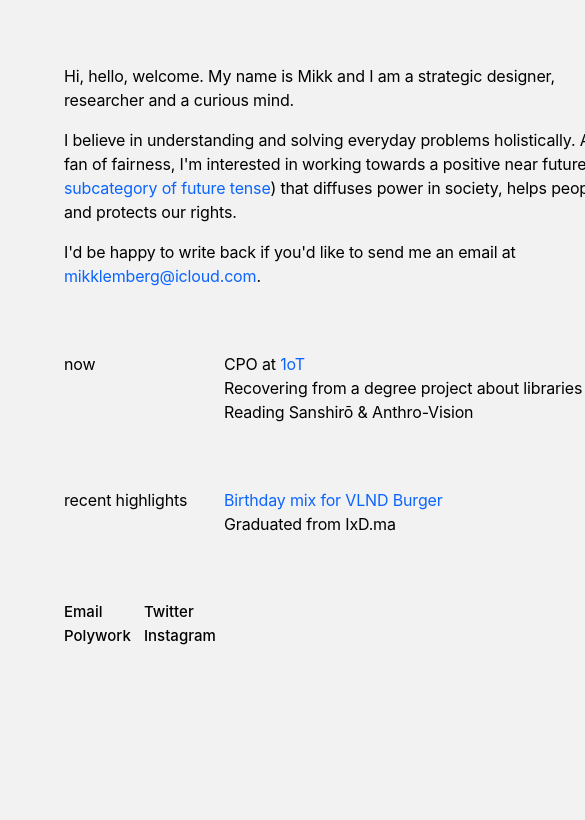
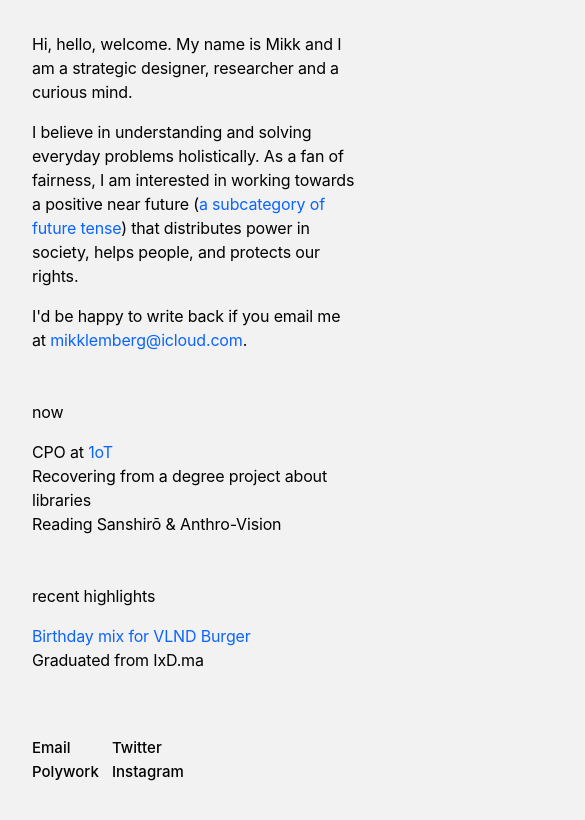
Before and after one commit to mikklemberg/webspace, a plain HTML site: page index.html in a window 390 px wide. Shown: the top 820 px of the page, 585 px wide, since content can reach past the window. Drawn offline with Linux system fonts and the light colour scheme.

Commit message:
Update index.html

```diff
--- a/index.html
+++ b/index.html
@@ -3,6 +3,8 @@
 <meta charset="utf-8"/>
     <title>Mikk Lemberg webspace</title>
     <meta content="Welcome to my personal website." name="description"/>
+
+<meta name="viewport" content="width=device-width, initial-scale=1.0">
 
  <style media="all" type="text/css">
     body {
@@ -74,6 +76,23 @@ a.footer {
         color: #000;
     }
 
+@media screen and (max-width: 480px) {
+  body {
+        margin: 2em 2em 2em;
+     }
+ p.about {
+        width: 100%;
+    }
+
+.grid-container {
+      display: grid;
+      margin-top: 48px;
+      grid-template-columns: 320px;
+      gap: 1em;
+    }
+
+}
+
 </style>
 </head>
 
@@ -81,9 +100,9 @@ a.footer {
 
     <p class="about">Hi, hello, welcome. My name is Mikk and I am a strategic designer, researcher and a curious mind.</p>
 
-    <p class="about">I believe in understanding and solving everyday problems holistically. As a fan of fairness, I'm interested in working towards a positive near future (<a href="https://en.wikipedia.org/wiki/Near_future_(grammar)" target="_blank">a subcategory of future tense</a>) that diffuses power in society, helps people and protects our rights.</p>
+    <p class="about">I believe in understanding and solving everyday problems holistically. As a fan of fairness, I am interested in working towards a positive near future (<a href="https://en.wikipedia.org/wiki/Near_future_(grammar)" target="_blank">a subcategory of future tense</a>) that distributes power in society, helps people, and protects our rights.</p>
 
-    <p class="about">I'd be happy to write back if you'd like to send me an email at <a href="mailto:mikklemberg@icloud.com" target="_blank">mikklemberg@icloud.com</a>.</p>
+    <p class="about">I'd be happy to write back if you email me at <a href="mailto:mikklemberg@icloud.com" target="_blank">mikklemberg@icloud.com</a>.</p>
 
     <div class="grid-container">
         <div class="grid-item">now</div>
```
